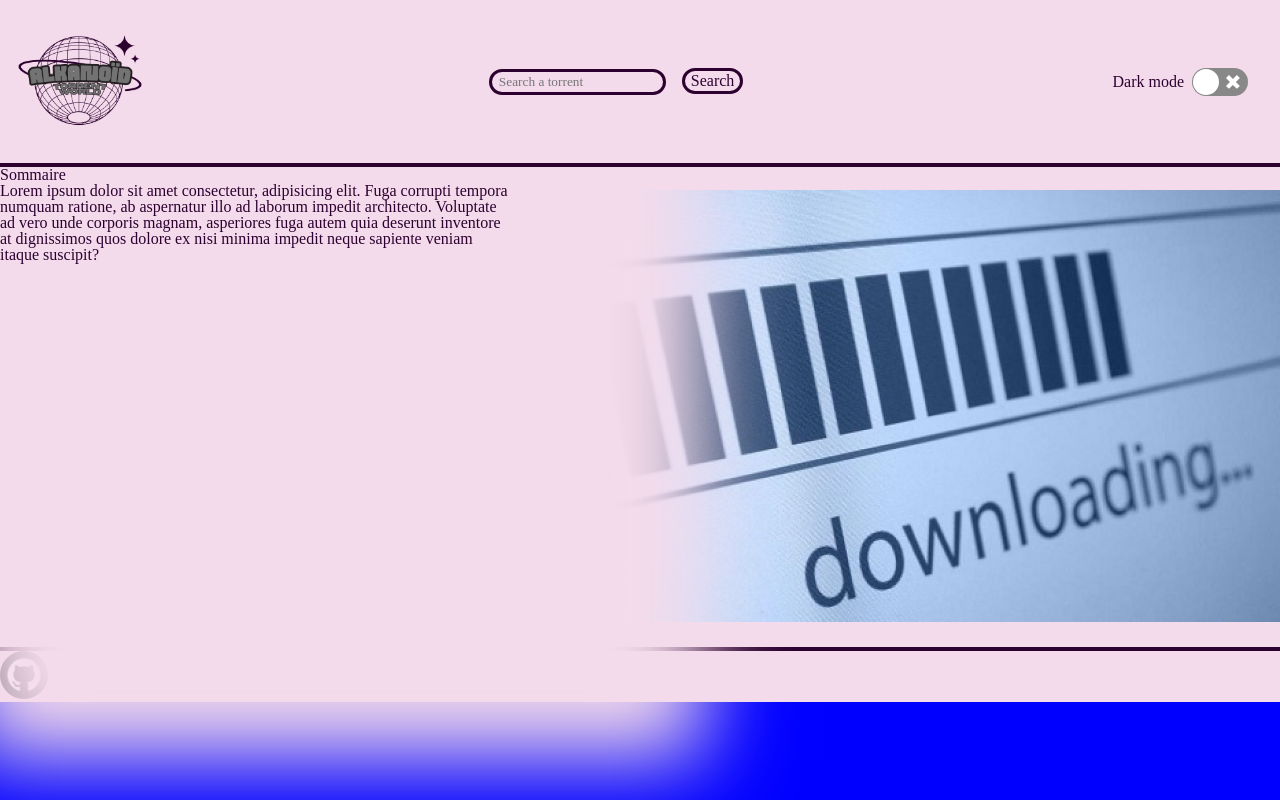
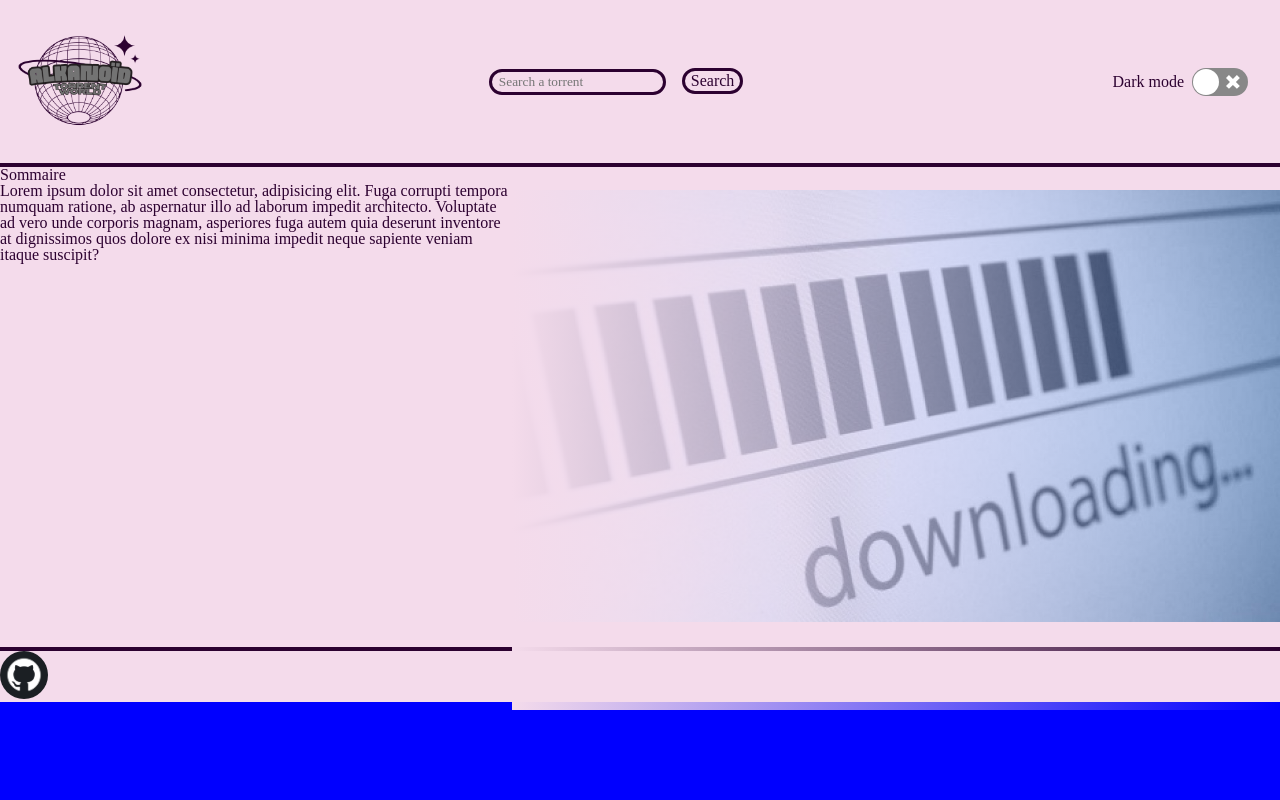
Before and after one commit to Omonix/alkano-d, a React (Create React App) app: page / in a window 1280 px wide. Built offline with nearby package versions, Linux system fonts and the light colour scheme; a web font is replaced by a local one.

Commit message:
uptdate linear-gradient

```diff
--- a/src/App.css
+++ b/src/App.css
@@ -101,12 +101,6 @@ button {
   height: 30em;
   z-index: 1;
 }
-#light .textPresent {
-  box-shadow: 5em 0 5em 7em #f4dbeb;
-}
-#dark .textPresent {
-  box-shadow: 5em 0 5em 7em #2c0130;
-}
 .imgParentPresent {
   width: 60%;
   height: 100%;
@@ -146,3 +140,9 @@ button {
 .entryMain {
   z-index: 0;
 }
+.gradienter {
+  position: absolute;
+  width: 60%;
+  height: 32.5em;
+  background: linear-gradient(to right, #f4dbeb, transparent);
+}
--- a/src/component/entryMain/EntryMain.js
+++ b/src/component/entryMain/EntryMain.js
@@ -15,6 +15,7 @@ const EntryMain = () => {
           </p>
         </div>
         <div className="imgParentPresent">
+          <div className="gradienter"></div>
           <img className="imgPresent" src={imgPresent} alt="img" />
         </div>
       </div>
```
